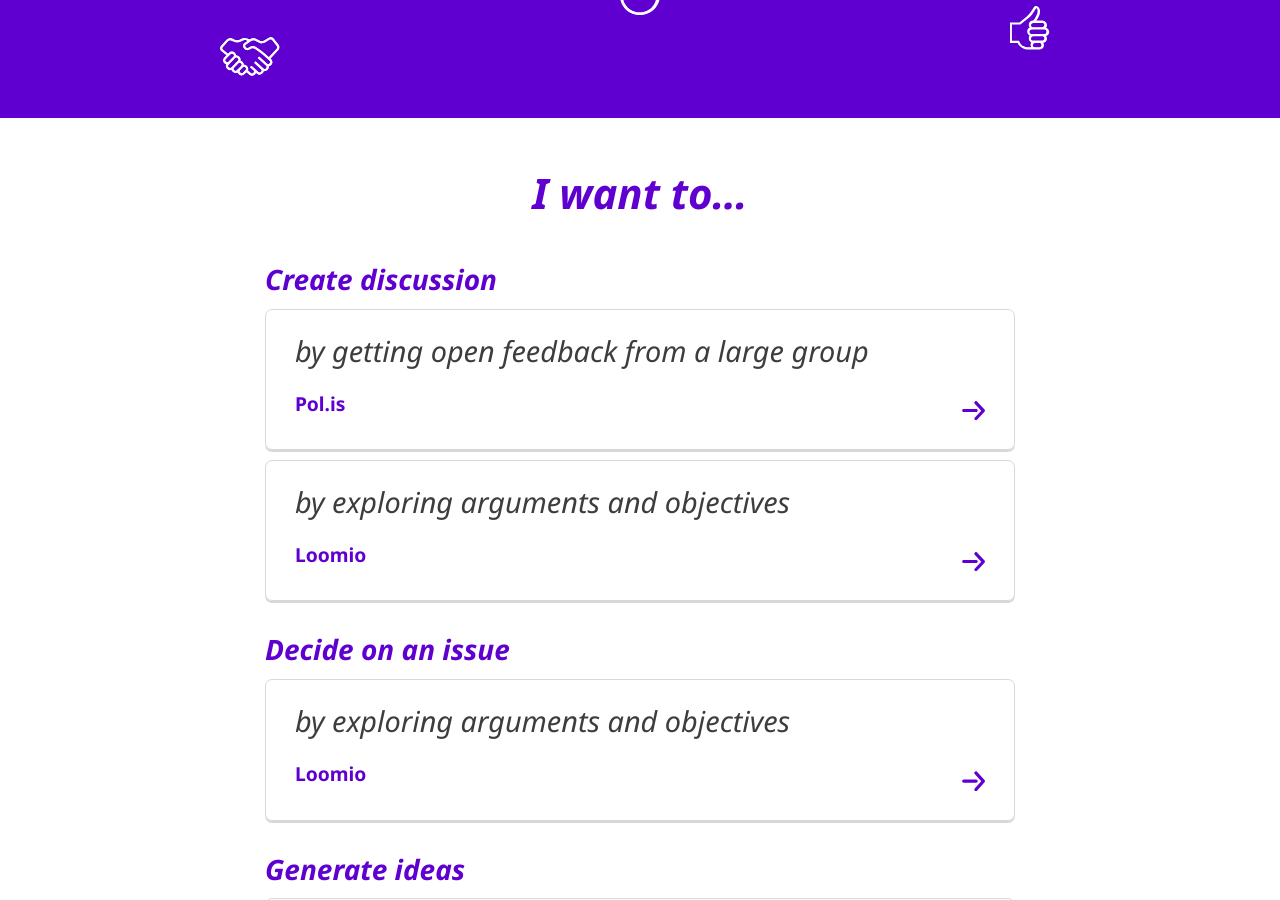
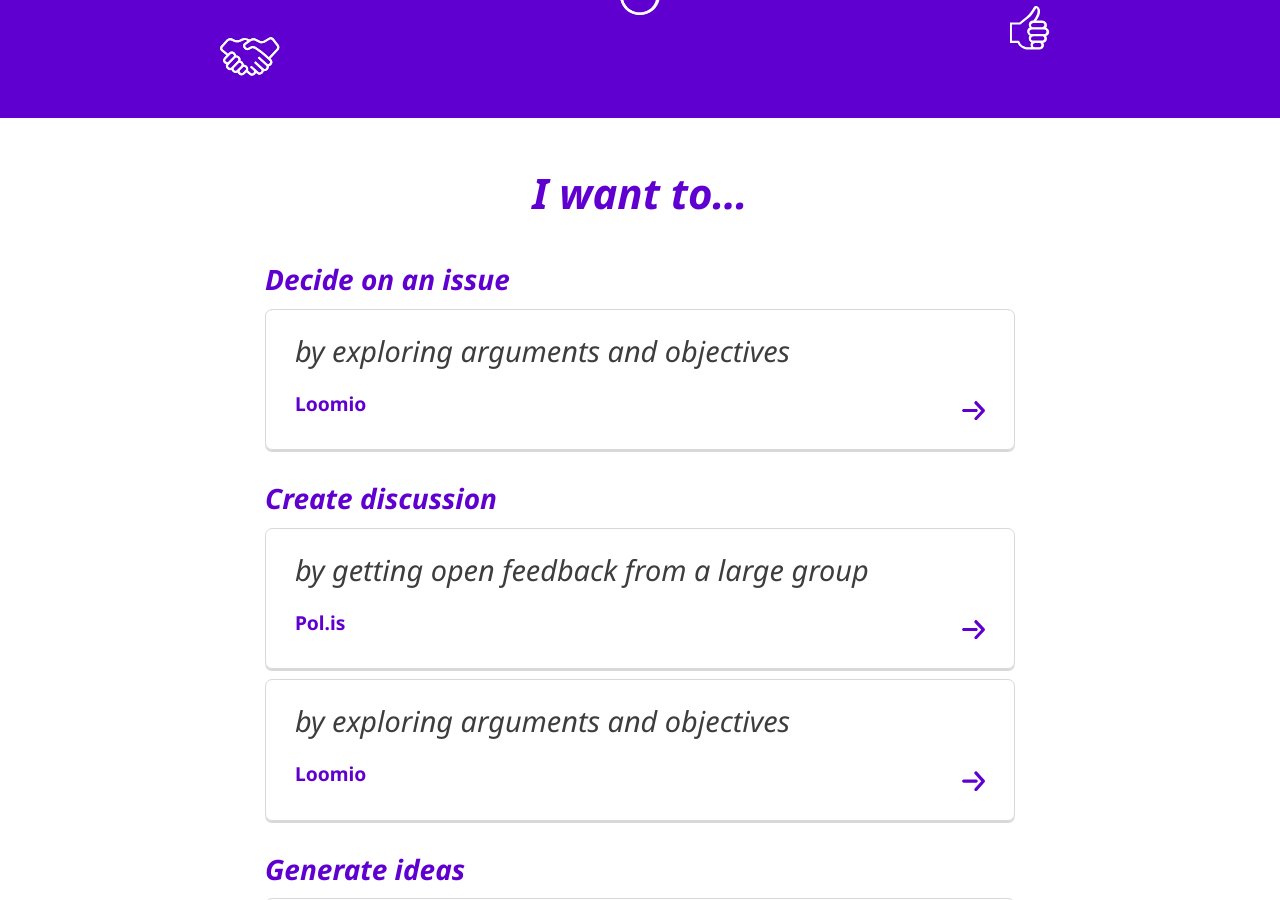
Before and after one commit to digidemlab/democat, a Jekyll site: the page built from index.md, in a window 1280 px wide and 900 px high, scrolled down 1264 px. Built offline with Jekyll 4.4.1, drawn with Linux system fonts in a browser that asks for light colours.

Commit message:
Fix base url

```diff
--- a/_includes/panel/footer.html
+++ b/_includes/panel/footer.html
@@ -3,7 +3,7 @@
     <div class="row">
       <div class="col-sm-12 col-md-8 col-md-offset-2 text-center">
         <p class="body-text -white">
-          <a class="footer-link" href="{{site.baseurl}}about">About</a><a class="footer-link" href="mailto:digidemguide@digidemlab.org">Contact</a>
+          <a class="footer-link" href="{{site.baseurl}}/about">About</a><a class="footer-link" href="mailto:digidemguide@digidemlab.org">Contact</a>
         </p>
         <p class="body-text -small -white">Digidem Guide is an initiative from <a class="text-link -white" href="http://digidemlab.org">Digidem Lab</a>, created at <a class="text-link -white" href="http://inteligenciacolectiva.cc/">Inteligencia Colectiva Para La Democracia 2016</a> at <a class="text-link -white" href="http://medialab-prado.es/">Medialab Prado</a>.
         </p>
--- a/_includes/panel/header.html
+++ b/_includes/panel/header.html
@@ -5,7 +5,7 @@
 <header>
   <div class="header">
     <div class="container text-center">
-      <a class="clean-link" href="{{site.baseurl}}">
+      <a class="clean-link" href="{{site.baseurl}}/">
         <div class="visually-hidden">
           {{site.title}}
         </div>
@@ -26,7 +26,7 @@
             <span class="icon-bar"></span>
             <span class="icon-bar"></span>
           </button>
-          <a href="{{site.baseurl}}">
+          <a href="{{site.baseurl}}/">
             <div class="visually-hidden">
               {{site.title}}
             </div>
--- a/_layouts/start.html
+++ b/_layouts/start.html
@@ -55,9 +55,9 @@
           #  To sort by title or other variables use {% assign sorted_posts = category[1] | sort: 'title' %}
           #
           {% endcomment %}
-          {% assign sorted_cats = site.categories | sort %}
+          {% assign sorted_cats = site.categories %}
           {% for category in sorted_cats %}
-          {% assign sorted_posts = category[1] | reversed %}
+          {% assign sorted_posts = category[1] %}
             <dt class="heading-c -italic" id="{{category[0] | uri_escape | downcase }}">{{category[0] | capitalize}}</dt>
             <dd>
               <ul class="list-unstyled">
```
Also changed, not shown: about.md (+2 -2 lines), _data/_drafts/agoravoting.md (renamed from _drafts/agoravoting.md), _data/_drafts/consul.md (renamed from _drafts/consul.md), _data/_drafts/democracyos.md (renamed from _drafts/democracyos.md), _data/_drafts/template.md (renamed from _drafts/template.md).
